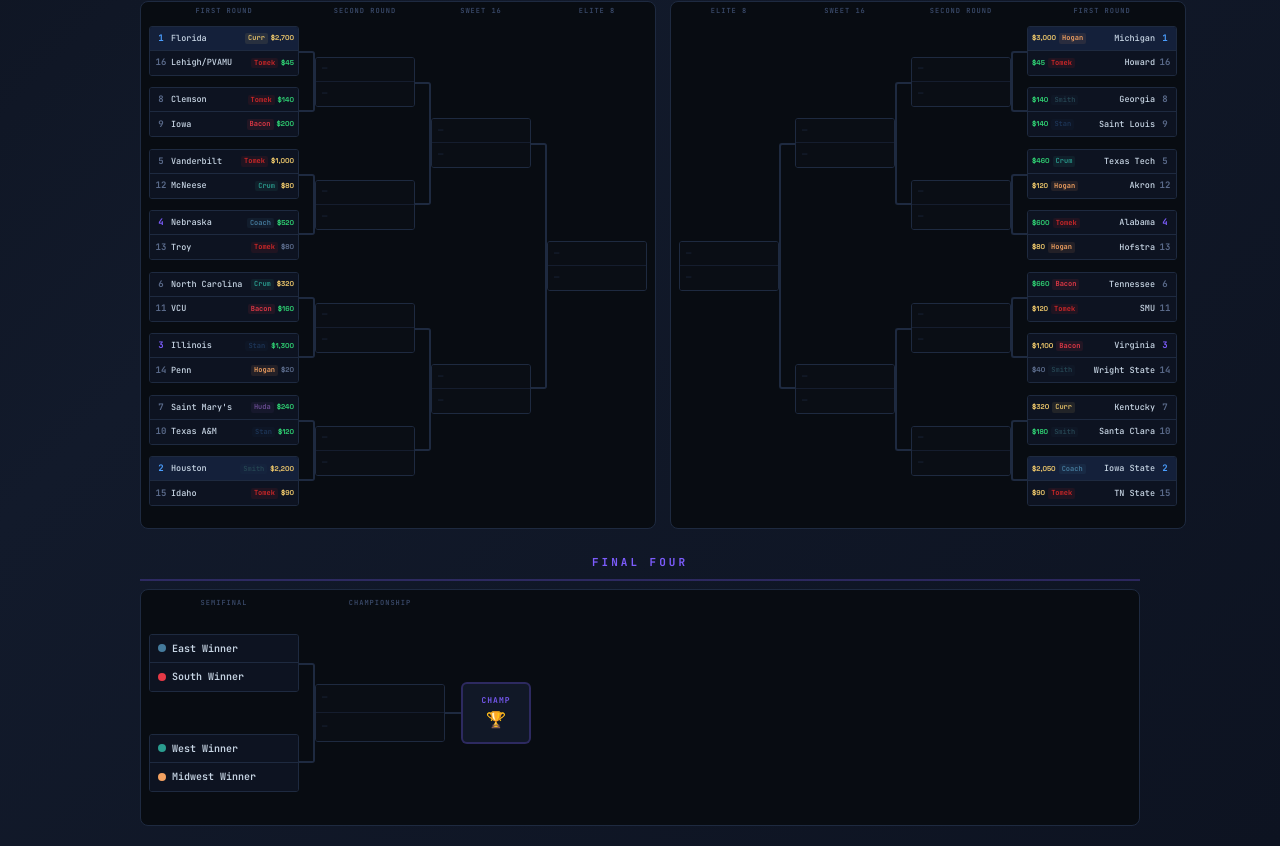
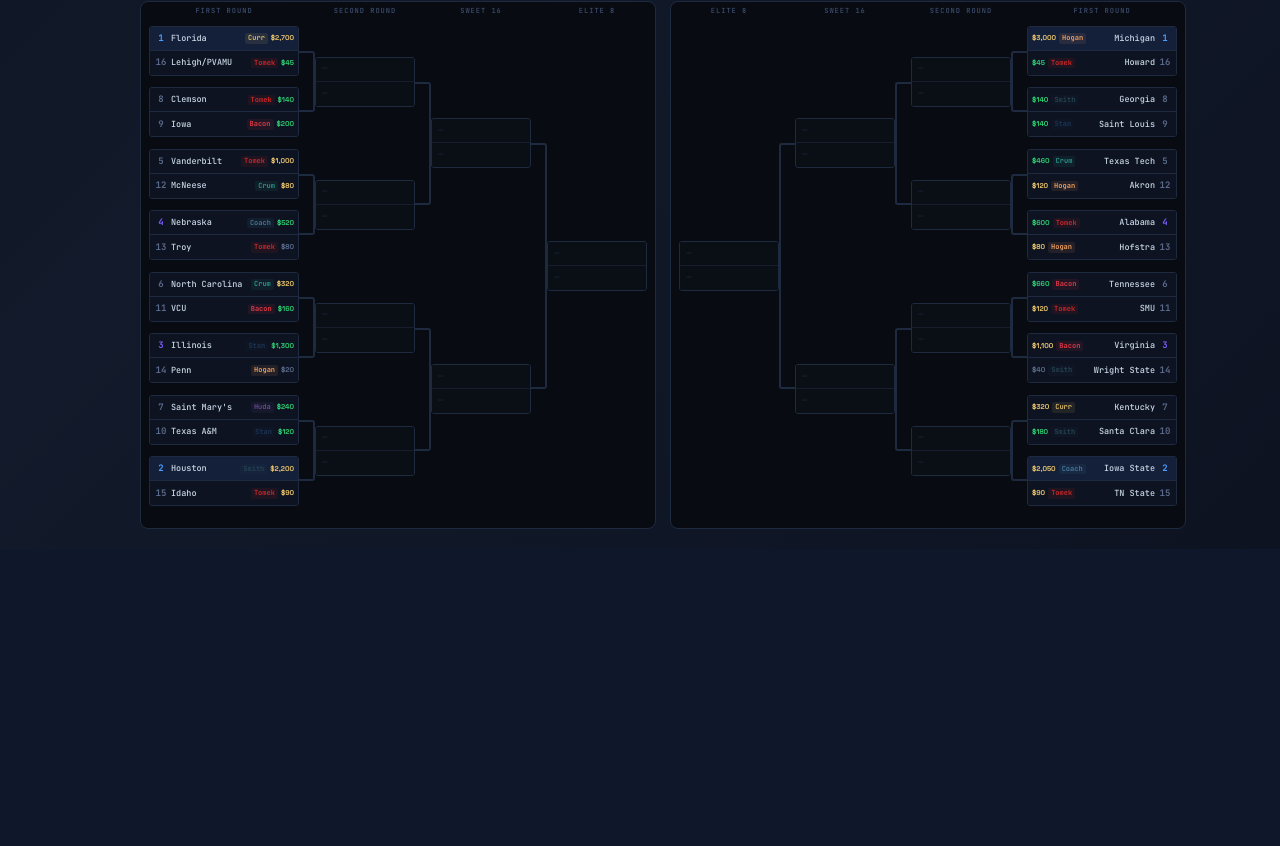
Before and after one commit to bswike/bpl, a React (Vite) app in the folder fpl-dashboard/: page /calcutta in a window 1280 px wide. Shown: the part 1076-1922 px from the top of the page. After the commit the page ends 1625 px from the top, so only its background shows below. Built offline with nearby package versions, Linux system fonts and the light colour scheme.

Commit message:
better snap

```diff
--- a/fpl-dashboard/src/components/Calcutta.jsx
+++ b/fpl-dashboard/src/components/Calcutta.jsx
@@ -1,4 +1,4 @@
-import { useState, useMemo } from "react";
+import { useState, useMemo, useRef, useEffect, useCallback } from "react";
 
 // ═══════════════════════════════════════════
 // HOGAN CALCUTTA DATA (2022-2025)
@@ -2532,23 +2532,89 @@ function Live2026() {
 
         const regionOrder = ["E", "W", "S", "MW"];
         const rtlRegions = new Set(["W", "MW"]);
+        const leftCol = ["E", "S"];
+        const rightCol = ["W", "MW"];
+        const scrollRef = useRef(null);
+        const [activePage, setActivePage] = useState(0);
+
+        const handleScroll = useCallback(() => {
+          if (scrollRef.current) {
+            const page = Math.round(scrollRef.current.scrollLeft / scrollRef.current.offsetWidth);
+            setActivePage(page);
+          }
+        }, []);
+
+        const scrollToPage = (page) => {
+          if (scrollRef.current) {
+            scrollRef.current.scrollTo({ left: page * scrollRef.current.offsetWidth, behavior: "smooth" });
+          }
+        };
+
+        const mobilePages = [
+          { regions: leftCol, labels: ["East", "South"] },
+          { regions: rightCol, labels: ["West", "Midwest"] },
+        ];
 
         return (
           <div>
             {isMobile ? (
               <>
-                <div style={{ display: "flex", gap: 4, justifyContent: "center", marginBottom: 12 }}>
-                  {regionOrder.map(r => (
-                    <button key={r} onClick={() => setBracketMobileRegion(r)} style={{
-                      padding: "6px 14px", borderRadius: 4, cursor: "pointer", fontFamily: "inherit", fontSize: 11,
-                      background: bracketMobileRegion === r ? regionColors[r] : "transparent",
-                      border: `1px solid ${bracketMobileRegion === r ? regionColors[r] : "#1e2a40"}`,
-                      color: bracketMobileRegion === r ? "#0a0e17" : regionColors[r],
-                      fontWeight: bracketMobileRegion === r ? 700 : 400,
-                    }}>{regionNames[r]}</button>
+                <div style={{ display: "flex", gap: 4, justifyContent: "center", marginBottom: 10 }}>
+                  {mobilePages.map((pg, pi) => (
+                    <button key={pi} onClick={() => scrollToPage(pi)} style={{
+                      padding: "6px 16px", borderRadius: 4, cursor: "pointer", fontFamily: "inherit", fontSize: 11,
+                      background: activePage === pi ? "#4a9eff" : "transparent",
+                      border: `1px solid ${activePage === pi ? "#4a9eff" : "#1e2a40"}`,
+                      color: activePage === pi ? "#0a0e17" : "#5a6a8a",
+                      fontWeight: activePage === pi ? 700 : 400,
+                      display: "flex", gap: 6, alignItems: "center",
+                    }}>
+                      {pg.labels.map((lbl, li) => (
+                        <span key={li} style={{ display: "flex", alignItems: "center", gap: 3 }}>
+                          <span style={{ width: 6, height: 6, borderRadius: "50%", background: regionColors[pg.regions[li]], display: "inline-block" }} />
+                          {lbl}
+                        </span>
+                      ))}
+                    </button>
                   ))}
                 </div>
-                <LiveRegionBracket region={bracketMobileRegion} rtl={rtlRegions.has(bracketMobileRegion)} />
+                <div style={{ fontSize: 8, textAlign: "center", color: "#3a4a6a", marginBottom: 6 }}>
+                  ← swipe between columns →
+                </div>
+                <div
+                  ref={scrollRef}
+                  onScroll={handleScroll}
+                  className="snap-scroll-hide"
+                  style={{
+                    display: "flex", overflowX: "auto", scrollSnapType: "x mandatory",
+                    WebkitOverflowScrolling: "touch", scrollbarWidth: "none", msOverflowStyle: "none",
+                    gap: 0,
+                  }}
+                >
+                  {mobilePages.map((pg, pi) => (
+                    <div key={pi} style={{
+                      scrollSnapAlign: "start", minWidth: "100%", width: "100%", flexShrink: 0,
+                      paddingRight: pi === 0 ? 14 : 0, paddingLeft: pi === 1 ? 14 : 0,
+                      boxSizing: "border-box",
+                    }}>
+                      {pg.regions.map((r, ri) => (
+                        <div key={r} style={{ marginBottom: ri === 0 ? 14 : 0 }}>
+                          <LiveRegionBracket region={r} rtl={rtlRegions.has(r)} />
+                        </div>
+                      ))}
+                    </div>
+                  ))}
+                </div>
+                {/* Dot indicators */}
+                <div style={{ display: "flex", justifyContent: "center", gap: 6, marginTop: 8 }}>
+                  {mobilePages.map((_, pi) => (
+                    <div key={pi} onClick={() => scrollToPage(pi)} style={{
+                      width: activePage === pi ? 16 : 6, height: 6, borderRadius: 3,
+                      background: activePage === pi ? "#4a9eff" : "#1e2a40",
+                      transition: "all 0.2s", cursor: "pointer",
+                    }} />
+                  ))}
+                </div>
               </>
             ) : (
               <div style={{ display: "grid", gridTemplateColumns: "1fr 1fr", gap: 14 }}>
@@ -2559,56 +2625,6 @@ function Live2026() {
                 ))}
               </div>
             )}
-            {/* Final Four */}
-            <div style={{ marginTop: 14 }}>
-              <div style={{ textAlign: "center", marginBottom: 8, padding: "6px 0", borderBottom: "2px solid #7c5cfc44" }}>
-                <span style={{ fontSize: 11, fontWeight: 700, letterSpacing: 3, color: "#7c5cfc" }}>FINAL FOUR</span>
-              </div>
-              <div style={{ overflowX: "auto", WebkitOverflowScrolling: "touch", border: "1px solid #1e2a40", borderRadius: 8, background: "#080c12", padding: "8px 8px 12px" }}>
-                <div style={{ display: "flex", marginBottom: 4, minWidth: 380 }}>
-                  {[{ w: 150, l: "SEMIFINAL" }, { w: 16, l: "" }, { w: 130, l: "CHAMPIONSHIP" }, { w: 16, l: "" }, { w: 70, l: "" }].map((c, i) => (
-                    <div key={i} style={{ width: c.w, minWidth: c.w, flexShrink: 0, textAlign: "center", fontSize: 7, color: "#3a4a6a", letterSpacing: 1, fontWeight: 600 }}>{c.l}</div>
-                  ))}
-                </div>
-                <div style={{ display: "flex", height: 200, minWidth: 380 }}>
-                  <div style={{ display: "flex", flexDirection: "column", justifyContent: "space-around", width: 150, minWidth: 150, flexShrink: 0 }}>
-                    {[
-                      [{ label: "East", color: regionColors.E }, { label: "South", color: regionColors.S }],
-                      [{ label: "West", color: regionColors.W }, { label: "Midwest", color: regionColors.MW }],
-                    ].map((pair, i) => (
-                      <div key={i} style={{ border: "1px solid #1e2a40", borderRadius: 3, overflow: "hidden" }}>
-                        {pair.map((r, j) => (
-                          <div key={j} style={{ height: 28, display: "flex", alignItems: "center", padding: "0 8px", background: "#0d1321", borderBottom: j === 0 ? "1px solid #1e2a40" : "none", gap: 6 }}>
-                            <span style={{ width: 8, height: 8, borderRadius: "50%", background: r.color, flexShrink: 0 }} />
-                            <span style={{ fontSize: 10, fontWeight: 600, color: "#c8d6e5" }}>{r.label} Winner</span>
-                          </div>
-                        ))}
-                      </div>
-                    ))}
-                  </div>
-                  <div style={{ display: "flex", flexDirection: "column", justifyContent: "space-around", width: 16, flexShrink: 0 }}>
-                    <div style={{ display: "flex", alignItems: "center", flex: 1 }}>
-                      <div style={{ width: "100%", height: "50%", borderRight: "2px solid #1e2a40", borderTop: "2px solid #1e2a40", borderBottom: "2px solid #1e2a40", borderTopRightRadius: 3, borderBottomRightRadius: 3 }} />
-                    </div>
-                  </div>
-                  <div style={{ display: "flex", flexDirection: "column", justifyContent: "center", width: 130, minWidth: 130, flexShrink: 0 }}>
-                    <div style={{ border: "1px solid #1e2a40", borderRadius: 3, overflow: "hidden" }}>
-                      <div style={{ height: 28, display: "flex", alignItems: "center", padding: "0 6px", background: "#0a0e15", borderBottom: "1px solid #151d2e", fontSize: 9, color: "#1e2a40" }}>—</div>
-                      <div style={{ height: 28, display: "flex", alignItems: "center", padding: "0 6px", background: "#0a0e15", fontSize: 9, color: "#1e2a40" }}>—</div>
-                    </div>
-                  </div>
-                  <div style={{ display: "flex", alignItems: "center", width: 16, flexShrink: 0, justifyContent: "center" }}>
-                    <div style={{ width: "100%", height: 2, background: "#1e2a40" }} />
-                  </div>
-                  <div style={{ display: "flex", flexDirection: "column", justifyContent: "center", width: 70, minWidth: 70, flexShrink: 0 }}>
-                    <div style={{ border: "2px solid #7c5cfc44", borderRadius: 6, padding: "10px 8px", textAlign: "center", background: "#111827" }}>
-                      <div style={{ fontSize: 8, color: "#7c5cfc", letterSpacing: 1, fontWeight: 600 }}>CHAMP</div>
-                      <div style={{ fontSize: 16, marginTop: 2 }}>🏆</div>
-                    </div>
-                  </div>
-                </div>
-              </div>
-            </div>
           </div>
         );
       })()}
--- a/fpl-dashboard/src/index.css
+++ b/fpl-dashboard/src/index.css
@@ -38,3 +38,7 @@ html, body {
 .animate-scroll-x:hover {
   animation-play-state: paused;
 }
+
+.snap-scroll-hide::-webkit-scrollbar {
+  display: none;
+}
```
